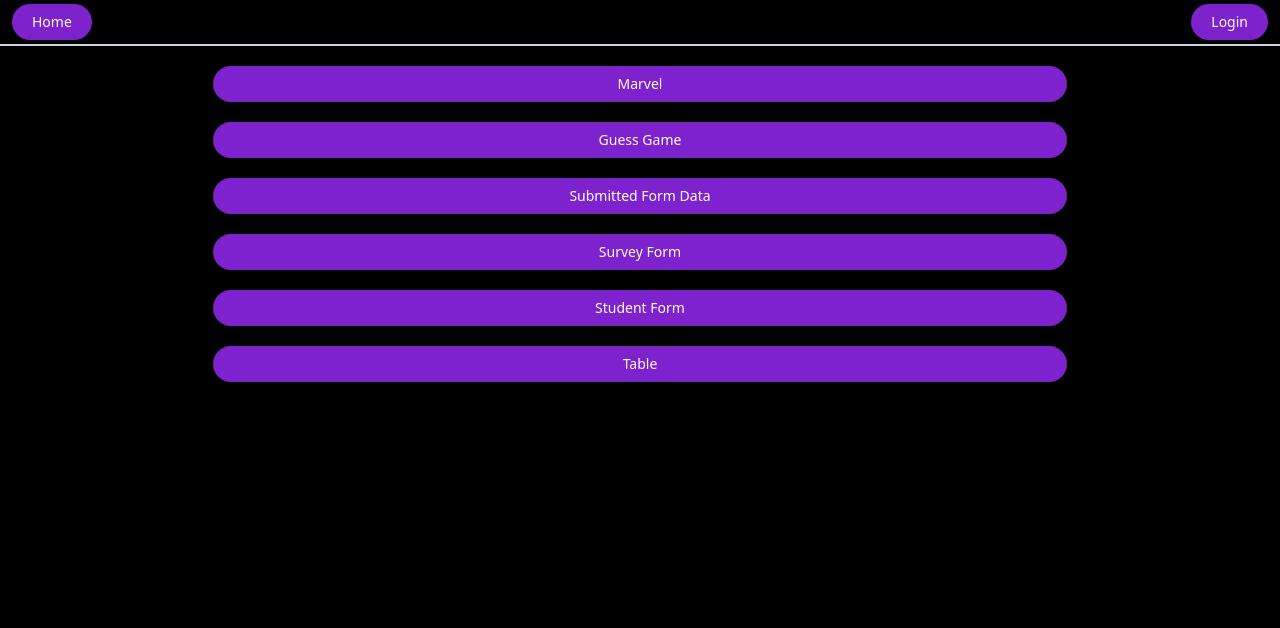
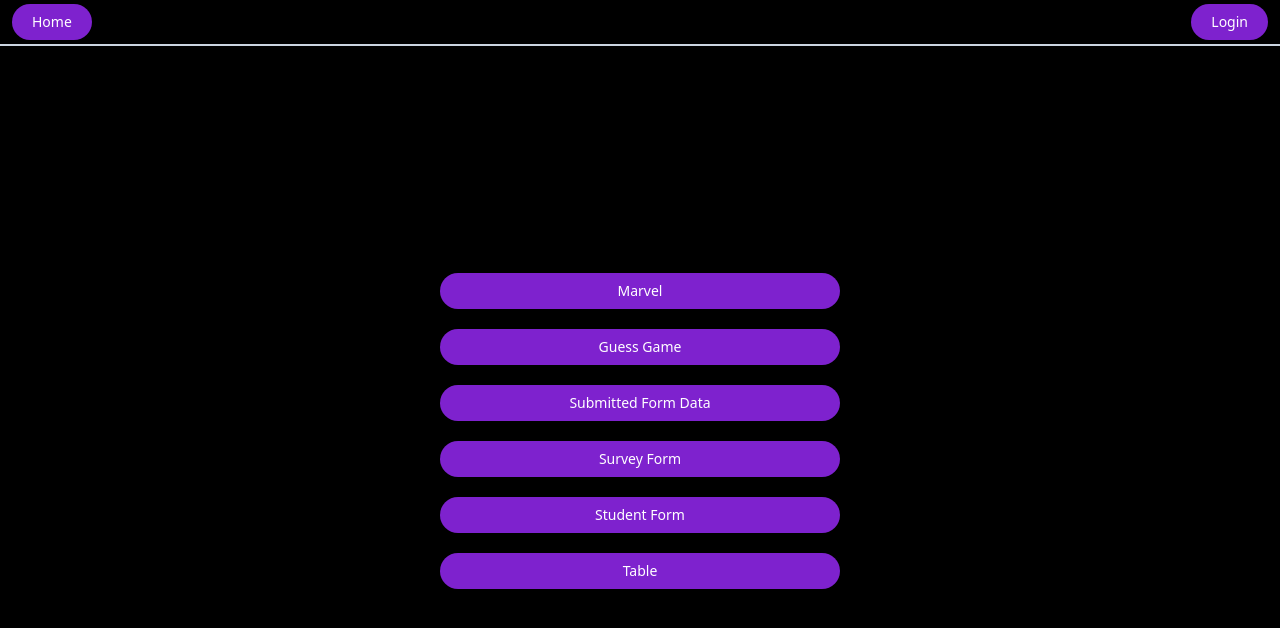
Before and after one commit to triggered-exe/nuxt-training, a Nuxt app: page / in a window 1280 px wide. Shown: the top 628 px of the page. Built offline with nearby package versions, Linux system fonts and the light colour scheme.

Commit message:
improved styling

```diff
--- a/app.vue
+++ b/app.vue
@@ -28,7 +28,7 @@
 
 
 <template>
-    <div class="flex relative min-h-screen flex-col bg-black overflow-hidden">
+    <div class="flex relative min-h-screen h-screen flex-col bg-black overflow-hidden">
         <nav class="flex justify-between items-center px-3 border-b-2 border-slate-300 ">
             <NuxtLink class="active:scale-95 text-white bg-purple-700 hover:bg-purple-800 font-medium rounded-full text-sm px-5 py-2 my-1 text-center " to="/">Home</NuxtLink>
             <NuxtLink class="active:scale-95 text-white bg-purple-700 hover:bg-purple-800 font-medium rounded-full text-sm px-5 py-2 text-center" to="/login" v-if="!mainStore.user">Login</NuxtLink>
--- a/components/AuthForm.vue
+++ b/components/AuthForm.vue
@@ -66,7 +66,7 @@
 
 <template>
     <div class="formContainer text-white">
-        <h1>{{ formData.name }}</h1>
+        <h1 >{{ formData.name }}</h1>
 
         <form @submit.prevent="handleSubmit">
             <div v-for="input in formData.input">
@@ -85,12 +85,12 @@
 <style>
 .formContainer {
     width: 100vw;
+    margin-top: 50px;
     display: flex;
     flex-direction: column;
     justify-content: center;
     align-items: center;
-    gap: 20px;
-
+    gap: 10px;
 }
 
 .formContainer form {
@@ -99,14 +99,15 @@
     gap: 10px;
     justify-content: space-between;
     align-items: center;
-    padding: 10px;
+    padding: 20px;
     width: 25vmax;
-    border: 1px solid rgba(0, 0, 0, 0.322);
+    border: 2px solid rgba(255, 255, 255, 0.274);
     box-shadow: 0 0 5px 5px rgba(0, 0, 0, 0.39);
 }
 
 .formContainer form input {
     margin-left: 10px;
+    width: 90%;
     padding: 5px;
     color: black;
 }
--- a/pages/index.vue
+++ b/pages/index.vue
@@ -1,5 +1,5 @@
 <template>
-    <div class="flex flex-col pt-4 justify-center items-center gap-3 w-screen text-white">
+    <div class="flex flex-col h-full pt-4 justify-center items-center gap-3 w-screen text-white">
         <NuxtLink v-for="data in navData" :class="data.style" :to="data.to" >{{ data.name }}</NuxtLink>
     </div>
 </template>
@@ -8,32 +8,32 @@
 
 const navData = [
     {
-        style:"w-2/3 hover:w-1/3 ease-in duration-300 active:scale-95 bg-purple-700 hover:bg-purple-800 font-medium rounded-full text-sm px-5 py-2 my-1 text-center",
+        style:"navItem max-w-[400px] w-2/3 active:scale-95 bg-purple-700 hover:bg-purple-800 font-medium rounded-full text-sm px-5 py-2 my-1 text-center",
         to:"/marvel",
         name:"Marvel"
     },
     {
-        style:"w-2/3 hover:w-1/3 ease-in duration-300 active:scale-95 bg-purple-700 hover:bg-purple-800 font-medium rounded-full text-sm px-5 py-2 my-1 text-center",
+        style:"navItem max-w-[400px] w-2/3 active:scale-95 bg-purple-700 hover:bg-purple-800 font-medium rounded-full text-sm px-5 py-2 my-1 text-center",
         to:"/guess-the-number",
         name:"Guess Game"
     },
     {
-        style:"w-2/3 hover:w-1/3 ease-in duration-300 active:scale-95 bg-purple-700 hover:bg-purple-800 font-medium rounded-full text-sm px-5 py-2 my-1 text-center",
+        style:"navItem max-w-[400px] w-2/3 active:scale-95 bg-purple-700 hover:bg-purple-800 font-medium rounded-full text-sm px-5 py-2 my-1 text-center",
         to:"/submitted-form-data",
         name:"Submitted Form Data"
     },
     {
-        style:"w-2/3 hover:w-1/3 ease-in duration-300 active:scale-95 bg-purple-700 hover:bg-purple-800 font-medium rounded-full text-sm px-5 py-2 my-1 text-center",
+        style:"navItem max-w-[400px] w-2/3 active:scale-95 bg-purple-700 hover:bg-purple-800 font-medium rounded-full text-sm px-5 py-2 my-1 text-center",
         to:"/survey-form",
         name:"Survey Form"
     },
     {
-        style:"w-2/3 hover:w-1/3 ease-in duration-300 active:scale-95 bg-purple-700 hover:bg-purple-800 font-medium rounded-full text-sm px-5 py-2 my-1 text-center",
+        style:"navItem max-w-[400px] w-2/3 active:scale-95 bg-purple-700 hover:bg-purple-800 font-medium rounded-full text-sm px-5 py-2 my-1 text-center",
         to:"/student-form",
         name:"Student Form"
     },
     {
-        style:"w-2/3 hover:w-1/3 ease-in duration-300 active:scale-95 bg-purple-700 hover:bg-purple-800 font-medium rounded-full text-sm px-5 py-2 my-1 text-center",
+        style:"navItem max-w-[400px] w-2/3 active:scale-95 bg-purple-700 hover:bg-purple-800 font-medium rounded-full text-sm px-5 py-2 my-1 text-center",
         to:"/my-plugins",
         name:"Table"
     },
@@ -41,4 +41,24 @@
 
 </script>
 
-<style scoped></style>
+<style scoped>
+.navItem:hover {
+    animation: wiggle 0.4s ease-in infinite;
+}
+
+@keyframes wiggle {
+    0% {
+        transform: translateX(0);
+    }
+    50% {
+        transform: translateX(2%);
+    }
+    72% {
+        transform: translateX(-2%);
+    }
+    100% {
+        transform: translateX(0);
+    }
+}
+
+</style>
--- a/pages/marvel.vue
+++ b/pages/marvel.vue
@@ -22,9 +22,9 @@
 <template>
   <div class="w-screen flex-1 flex justify-center items-center  bg-fixed bg-poster bg-center bg-no-repeat bg-cover" >
     <div  class="text-white">
-      <form @submit.prevent="handleSubmit">
-        <input class="w-15 p-1 outline-amber-400 text-black" type="text" placeholder="search your hero" v-model="searchText"/>
-        <button class="w-15 p-1 bg-red-800 active:scale-95">search</button>
+      <form class="border-2 border-purple-600 rounded-lg hover:border-yellow-600" @submit.prevent="handleSubmit">
+        <input class="w-15 p-2  text-black outline-none rounded-l-lg	" type="text" placeholder="search your hero" v-model="searchText"/>
+        <button class="w-15 p-2 bg-red-800 active:scale-95 rounded-r-lg	">search</button>
       </form>
     </div>
   </div>
--- a/pages/signup.vue
+++ b/pages/signup.vue
@@ -24,7 +24,7 @@
 <template>
      <Form :formData="formData" :user="props.user"/>
 
-     <div @click="$router.push('/login')">Already a user? try login</div>
+     <div class="text-white" @click="$router.push('/login')">Already a user? try login</div>
 </template>
 <style scoped>
 div {
```
